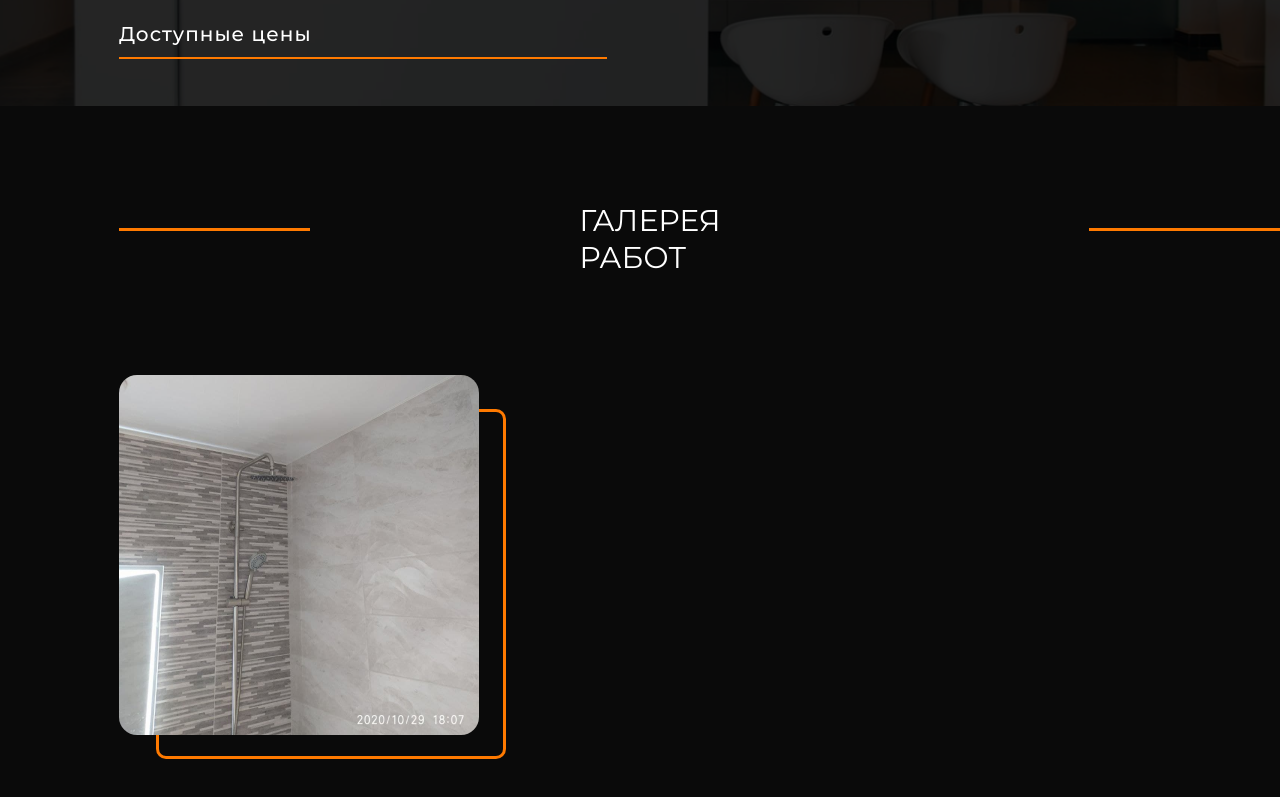
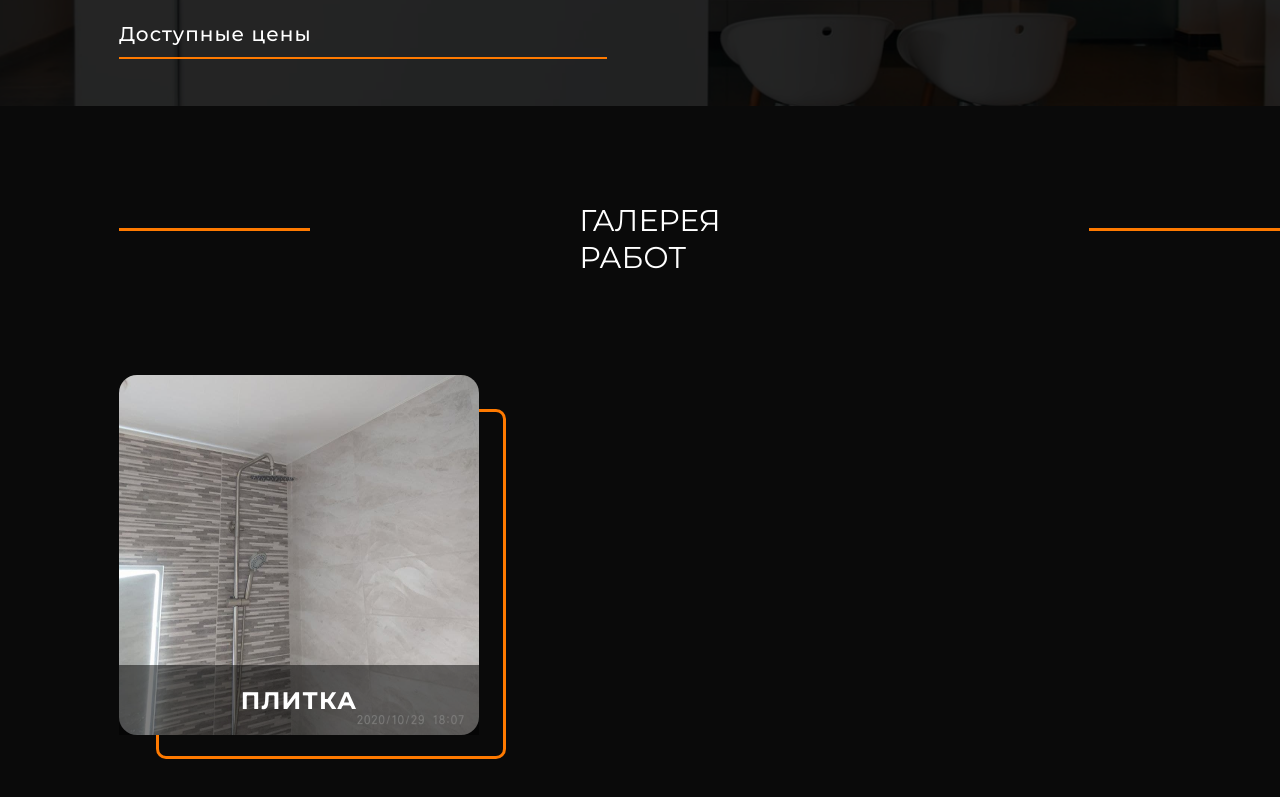
Before and after one commit to 34admal/Portfolio, a React (Create React App) app in the folder homel_build_site/: page / in a window 1280 px wide. Shown: the part 3756-4553 px from the top of the page. Built offline with nearby package versions, Linux system fonts and the light colour scheme.

Commit message:
style: add semi-transparent overlay and bright text for tile category

```diff
--- a/homel_build_site/src/components/Gallery/Gallery.jsx
+++ b/homel_build_site/src/components/Gallery/Gallery.jsx
@@ -12,7 +12,10 @@ function Gallery() {
  <div className={styles.tileBlock}>
    <span className={styles.contour} />
         <img src={tileImg} alt="Плитка" className={styles.photo} />
+         <div className={styles.overlay} />
+        <span className={styles.categoryTitle}>ПЛИТКА</span>
       </div>
+
     </section>
   );
 }
--- a/homel_build_site/src/components/Gallery/Gallery.module.css
+++ b/homel_build_site/src/components/Gallery/Gallery.module.css
@@ -66,3 +66,27 @@
   border-radius: 18px;
   z-index: 2;
 }
+
+.overlay {
+  position: absolute;
+  bottom: 0;
+  left: 0;
+  width: 360px;
+  height: 70px;
+  background-color: rgba(0, 0, 0, 0.5);
+  z-index: 3;
+}
+
+.categoryTitle {
+  position: absolute;
+  bottom: 20px;
+  left: 0;
+  width: 360px;
+  text-align: center;
+  font-size: 24px;
+  font-weight: 700;
+  letter-spacing: 1.2px;
+  color: #fff;
+  text-transform: uppercase;
+  z-index: 4;
+}
```
